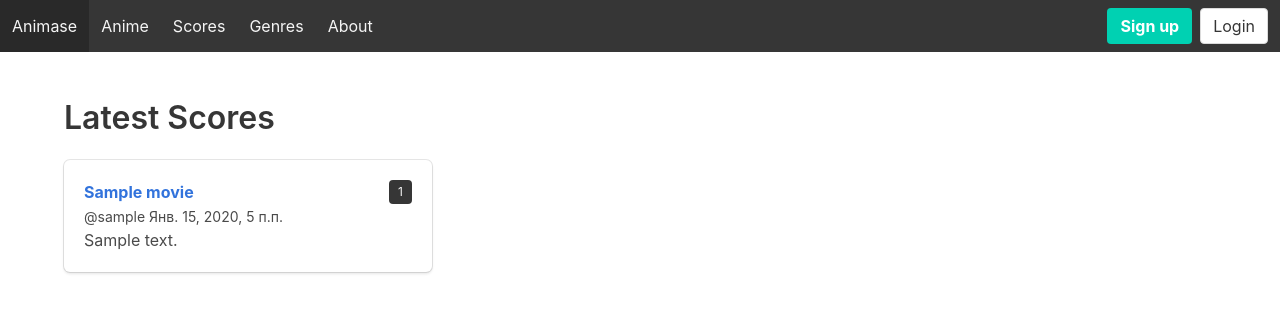
After one commit to wohyperion/AnimaseProject, a Django app: page /movies/scores/ in a window 1280 px wide. The commit adds this page. Shown: the top 313 px of the page. Run offline with Django 3.2, Linux system fonts and the light colour scheme; tables that the repository leaves empty hold one stand-in row (values such as "Sample post"); parts of the project's set-up code (start-up, migrations or seed data) failed here and were passed over; some libraries are stand-ins or nearby versions.

Commit message:
Score list view created Movie detail improved URL for score list added

```diff
--- /dev/null
+++ b/movies/templates/movies/score_list.html
@@ -0,0 +1,39 @@
+{% extends 'base.html' %}
+
+{% block content %}
+    <h1 class="title">Latest Scores</h1>
+
+    <div class="columns is-multiline">
+        {% for score in score_list|dictsortreversed:"date" %}
+            <div class="column is-4">
+                <div class="box">
+                    <article class="media">
+                        <div class="media-content">
+                            <div class="content">
+                                <p class="is-marginless">
+                                    <strong>
+                                        <a href="{% url 'movies:movie-detail' score.movie.pk %}">
+                                            {{ score.movie.title }}
+                                        </a>
+                                    </strong>
+                                    <span class="tag is-dark is-pulled-right">
+                                        {{ score.value }}
+                                    </span>
+                                </p>
+                                <p>
+                                    <small>
+                                        @{{ score.user.username }}
+                                        {{ score.date }}
+                                    </small>
+                                    <br>
+                                    {{ score.message }}
+                                </p>
+                            </div>
+                        </div>
+                    </article>
+                </div>
+            </div>
+        {% endfor %}
+    </div>
+    {% include 'movies/includes/paginator.html' %}
+{% endblock %}
--- a/movies/urls.py
+++ b/movies/urls.py
@@ -6,5 +6,6 @@ app_name = 'movies'
 urlpatterns = [
     path('', views.MovieListView.as_view(), name='index'),
     path('<int:pk>/', views.MovieDetailView.as_view(), name='movie-detail'),
+    path('scores/', views.ScoreListView.as_view(), name='score-list'),
     path('<genre>/', views.GenreMovieListView.as_view(), name='genre-detail'),
 ]
--- a/movies/views.py
+++ b/movies/views.py
@@ -1,7 +1,7 @@
 from django.shortcuts import render, get_object_or_404
 from django.views.generic import ListView, DetailView
 
-from .models import (Movie, Genre)
+from .models import (Movie, Genre, Score)
 
 
 # Create your views here.
@@ -13,11 +13,16 @@ def index(request):
 class MovieListView(ListView):
     model = Movie
     paginate_by = 24
+    ordering = ['-added_date']
 
     def get_context_data(self, **kwargs):
         context = super(MovieListView, self).get_context_data()
         context['genre_list'] = Genre.objects.all()
         return context
+
+
+class MovieDetailView(DetailView):
+    model = Movie
 
 
 class GenreMovieListView(ListView):
@@ -36,5 +41,7 @@ class GenreMovieListView(ListView):
         return context
 
 
-class MovieDetailView(DetailView):
-    model = Movie
+class ScoreListView(ListView):
+    model = Score
+    paginate_by = 24
+    ordering = ['-date']
--- a/templates/includes/navbar.html
+++ b/templates/includes/navbar.html
@@ -14,7 +14,7 @@
     <div class="navbar-menu">
         <div class="navbar-start">
             <a href="{% url 'movies:index' %}" class="navbar-item">Anime</a>
-            <a href="{% url 'movies:index' %}" class="navbar-item">Scores</a>
+            <a href="{% url 'movies:score-list' %}" class="navbar-item">Scores</a>
             <a href="{% url 'movies:index' %}" class="navbar-item">Genres</a>
             <a href="{% url 'movies:index' %}" class="navbar-item">About</a>
         </div>
```
Also changed, not shown: movies/templates/movies/movie_detail.html (+21 -2 lines).
